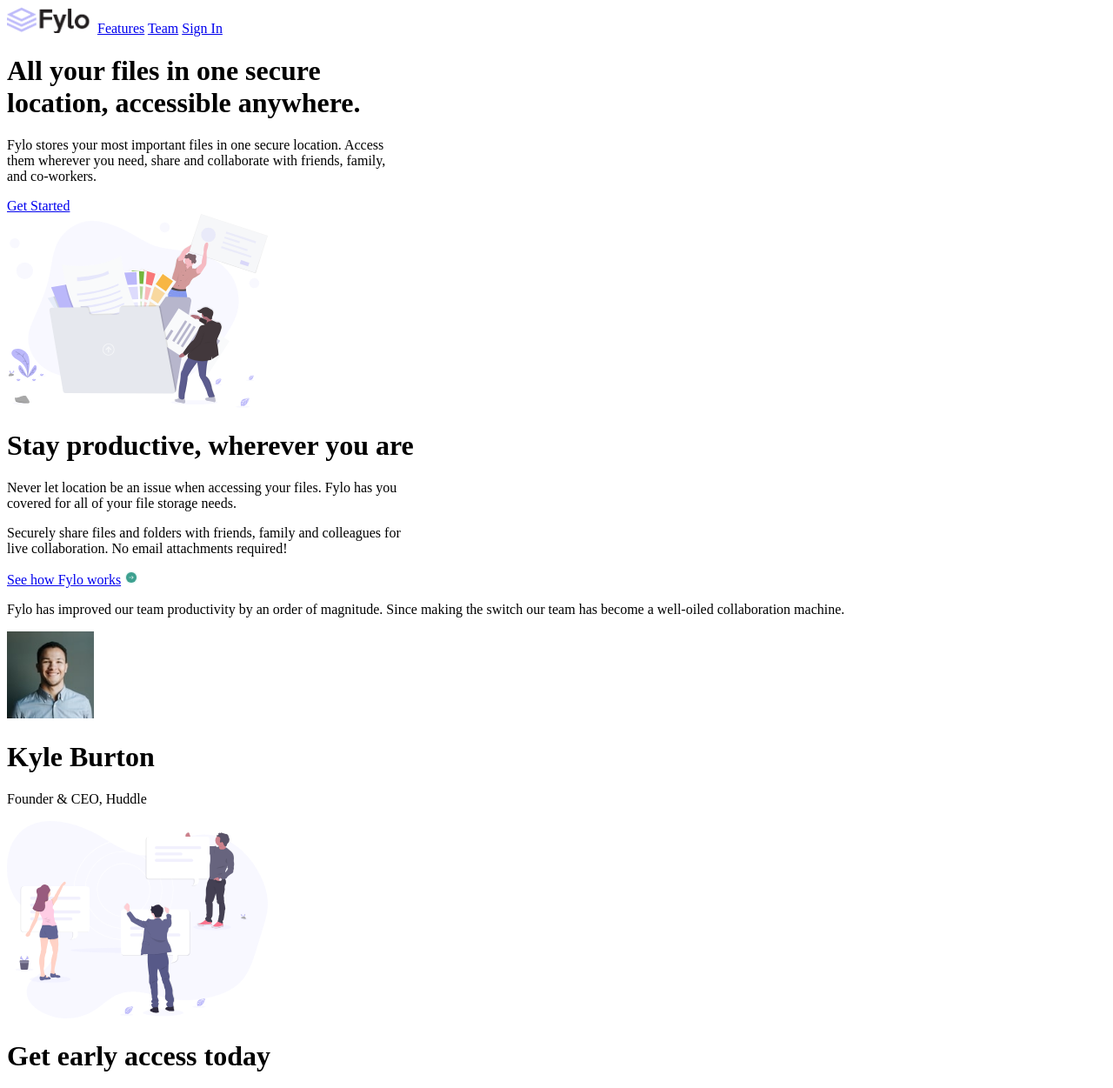
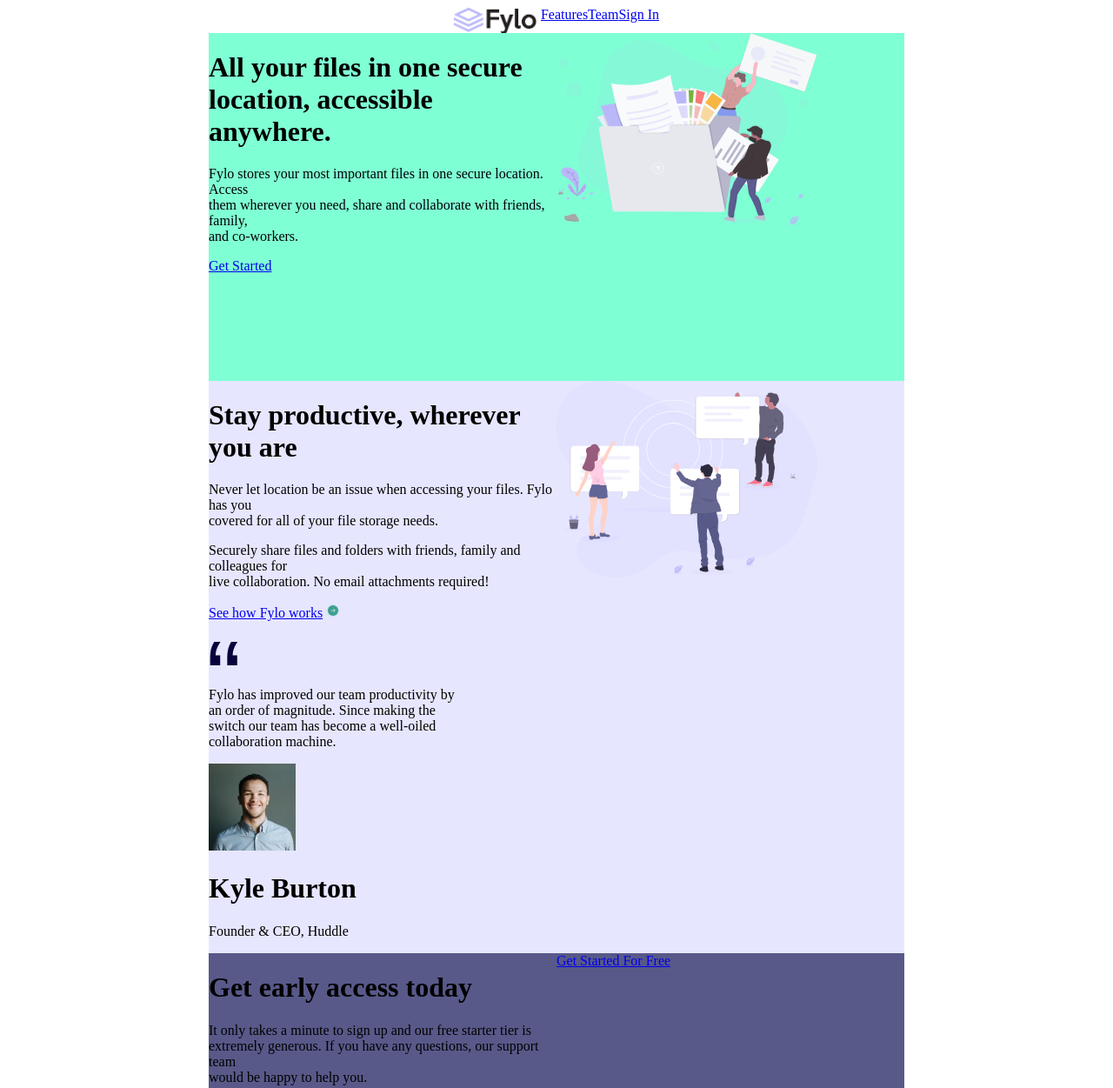
Before and after one commit to renangasparalvescabral/pagina-de-layout, a plain HTML site: page index.html in a window 1280 px wide. Shown: the top 1251 px of the page at 87% size. Drawn offline with Linux system fonts and the light colour scheme.

Commit message:
ajuste de imagens e cores

```diff
--- a/index.css
+++ b/index.css
@@ -0,0 +1,56 @@
+body{
+    display: grid;
+    justify-content: center;
+    align-content: center;
+
+}
+
+.class-cabecalho{
+    display: flex;
+    justify-content: center;
+    align-content: center;
+}
+
+
+.container-1{
+    display: grid;
+    justify-content: center;
+    align-content: center;
+    grid-template-columns: 400px 400px;
+    grid-template-rows: 200px 200px;
+    background-color: aquamarine;
+}
+
+/*............................................*/
+
+.container-2{
+    display: grid;
+    justify-content: center;
+    align-content: center;
+    grid-template-columns: 400px 400px;
+    grid-template-rows: 300px;
+    background-color: hsl(240, 100%, 95%);
+}
+
+/*............................................*/
+
+.container-3{
+    display: grid;
+    justify-content: center;
+    align-content: center;
+    grid-template-columns: 400px 400px;
+    grid-template-rows: 300px;
+    background-color:  hsl(238, 22%, 44%);
+}
+
+/*............................................*/
+
+.container-4{
+    display: grid;
+    justify-content: center;
+    align-content: center;
+    grid-template-columns: 200px 200px 200px 200px;
+    grid-template-rows: 250px;
+    background-color: hsl(243, 84%, 26%) ;
+
+}
--- a/index.html
+++ b/index.html
@@ -7,87 +7,141 @@
   <link rel="Stylesheet" type="text/css" href="index.css">
   <title>Pagina de layout</title>
 
+  <!--
+  ## Layout
 
+The designs were created to the following widths:
+
+- Mobile: 375px
+- Desktop: 1440px
+
+## Colors
+
+### Primary
+
+- Very Dark Blue: hsl(243, 87%, 12%)
+- Desaturated Blue: hsl(238, 22%, 44%)
+
+### Accent
+
+- Bright Blue: hsl(224, 93%, 58%)
+- Moderate Cyan: hsl(170, 45%, 43%)
+
+### Neutral
+
+- Light Grayish Blue: hsl(240, 75%, 98%)
+- Light Gray: hsl(0, 0%, 75%)
+
+## Typography
+
+### Headings, Call-to-actions, Header Navigation
+
+- Family: [Raleway](https://fonts.google.com/specimen/Raleway)
+- Weights: 400, 700
+
+### Body
+
+- Family: [Open Sans](https://fonts.google.com/specimen/Open+Sans)
+- Weights: 400
+
+  -->
 
 </head>
 <body>
 
-  <div>
-    <img src="./images/fylo-logo.png" width="100">
-    <a href="Features">Features</a>
-    <a href="Team">Team</a>
-    <a href="Sign In">Sign In</a>
+  <div class="class-cabecalho">
+    <img class="img-cabecalho" src="./images/fylo-logo.png" width="100">
+    <a class="class-features" href="Features">Features</a>
+    <a class="class-team" href="Team">Team</a>
+    <a class="class-sign" href="Sign In">Sign In</a>
+  </div>
+
+  <div class="container-1">
+
+    <div class="class-grid1">
+      <h1 class="text-grid1" >All your files in one secure<br>
+          location, accessible anywhere.
+      </h1>
+      <p class="paragrafo-grid1" >Fylo stores your most important files in one secure location. Access<br>
+        them wherever you need, share and collaborate with friends, family,<br>
+        and co-workers.
+      </p>
+      <a class="link-grid1"  href="Get Started">Get Started</a>
     </div>
 
     <div>
-    <h1>All your files in one secure<br>
-        location, accessible anywhere.
-    </h1>
-
-    <p>Fylo stores your most important files in one secure location. Access<br>
-      them wherever you need, share and collaborate with friends, family,<br>
-      and co-workers.
-    </p>
-    <a href="Get Started">Get Started</a>
+      <img class="foto-grid1" src="./images/illustration-1.svg" width="300">
     </div>
 
-  <div>
-    <img src="./images/illustration-1.svg" width="300">
   </div>
 
 
 
+  <div class="container-2">
 
-  <div>
-    <h1>Stay productive, wherever you are</h1>
 
-    <p>
+    <div class="class-grid2" >
+      <h1 class="text-grid2" >Stay productive, wherever you are</h1>
+      <p class="paragrafo-grid2">
         Never let location be an issue when accessing your files. Fylo has you<br>
         covered for all of your file storage needs.
       </p>
-
-    <p>
+      <p class="paragrafo-grid2">
         Securely share files and folders with friends, family and colleagues for<br>
         live collaboration. No email attachments required!
       </p>
+      <a class="link-grid2"  href="See how fylo works">See how Fylo works</a>
+      <img class="img-grid2" src="./images/icon-arrow.svg">
 
-    <a href="See how fylo works">See how Fylo works</a>
-    <img src="./images/icon-arrow.svg">
     </div>
 
     <div>
-    <p>Fylo has improved our team productivity by an order of magnitude. Since
-    making the switch our team has become a well-oiled collaboration machine.
-    </p>
-
-    <img src="./images/avatar-testimonial.jpg" width="100">
-
-    <h1>Kyle Burton</h1>
-    <p>Founder & CEO, Huddle</p>
       <img src="./images/illustration-2.svg" width="300">
     </div>
 
+    <div>
+      <img src="./images/icon-quotes.svg" width="35">
+      <p>Fylo has improved our team productivity by<br>
+        an order of magnitude. Since making the<br>
+        switch our team has become a well-oiled<br>
+        collaboration machine.
+      </p>
+      <img src="./images/avatar-testimonial.jpg" width="100">
+      <h1>Kyle Burton</h1>
+      <p>Founder & CEO, Huddle</p>
+
+    </div>
+  </div>
 
 
+  <div class="container-3">
     <div>
       <h1>Get early access today</h1>
-
       <p>It only takes a minute to sign up and our free starter tier is<br>
         extremely generous. If you have any questions, our support team<br>
         would be happy to help you.
       </p>
-
+    </div>
+    <div>
       <a href="Get Started for Free">Get Started For Free</a>
+    </div>
   </div>
 
 
+  <div class="container-4">
+
     <div>
+        <img src="./images/fylo-logo.png" width="100">
+      <div>
+        <img src="./images/icon-phone.svg" width="20">
+        <p>Phone +1-543-123-4567</p>
+      </div>
 
-  <img src="./images/fylo-logo.png" width="100">
-  <img src="./images/phone.png" width="50">
-  <p>Phone +1-543-123-4567</p>
-  <img src="./images/e-mail.png" width="50">
+      <div>
+        <img src="./images/icon-email.svg" width="20">
         <p>example@fylo.com</p>
+      </div>
+
     </div>
 
     <div>
@@ -96,24 +150,24 @@
       <a href="Press">Press</a>
       <a href="Blog">Blog</a>
     </div>
-
-
     <div>
       <a href="Contact Us">Contact Us</a>
       <a href="Terms">Terms</a>
       <a href="Privacy">Privacy</a>
     </div>
+    <div>
+      <img src="./images/images-removebg-preview.png" width="50">
+      <img src="./images/twitter-removebg-preview.png" width="45">
+      <img src="./images/instagran-removebg-preview.png" width="50">
+    </div>
+  </div>
 
-  <div>
-    <img src="./images/logo-facebook.png" width="50">
-    <img src="./images/logo-twiter.png" width="50">
-    <img src="./images/logo-instagran.png" width="50">
-  </div>
 
 
   <footer>
     <p class="attribution">
-      Challenge by <a href="https://www.frontendmentor.io?ref=challenge" target="_blank">Frontend Mentor</a>.
+      Challenge by <a href="https://www.frontendmentor.io?ref=challenge"
+      target="_blank">Frontend Mentor</a>.
       Coded by <a href="#">Your Name Here</a>.
     </p>
   </footer>
```
Also changed, not shown: images/e-mail.png (deleted), images/face azul.png (added), images/images-removebg-preview.png (added), images/images.png (added), images/instagran-removebg-preview.png (added), images/instagran.jpg (added), images/logo-twiter.png (deleted), images/phone.png (deleted), images/twitter-removebg-preview.png (added), images/twitter.png (added), 1 other file. Lines whose indentation alone changed are shown as unchanged.
